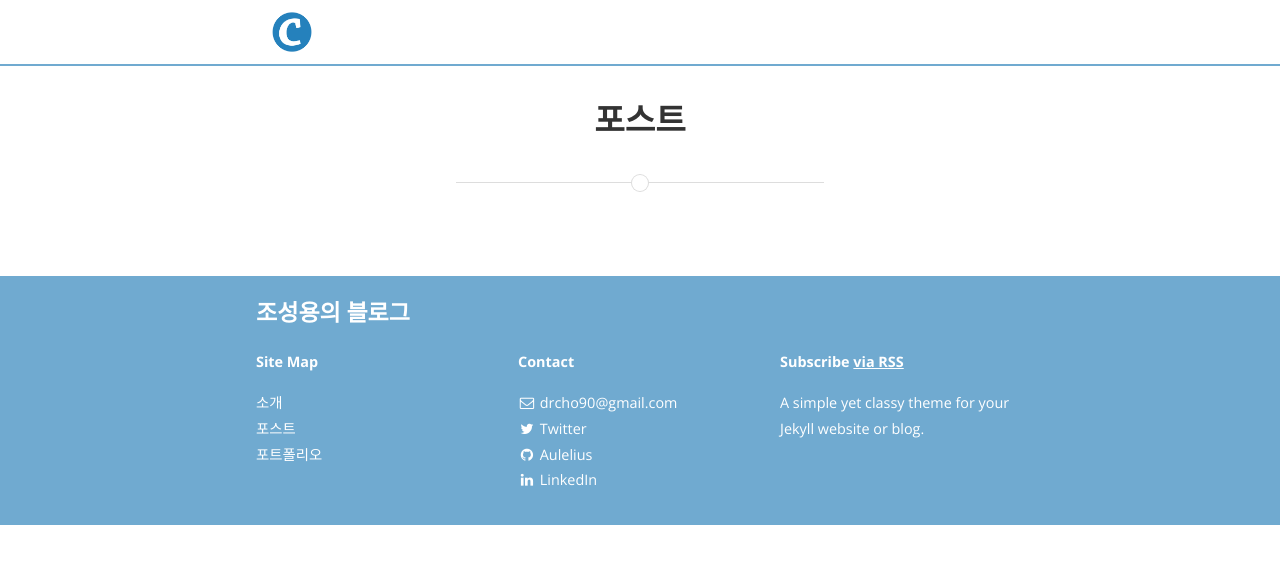
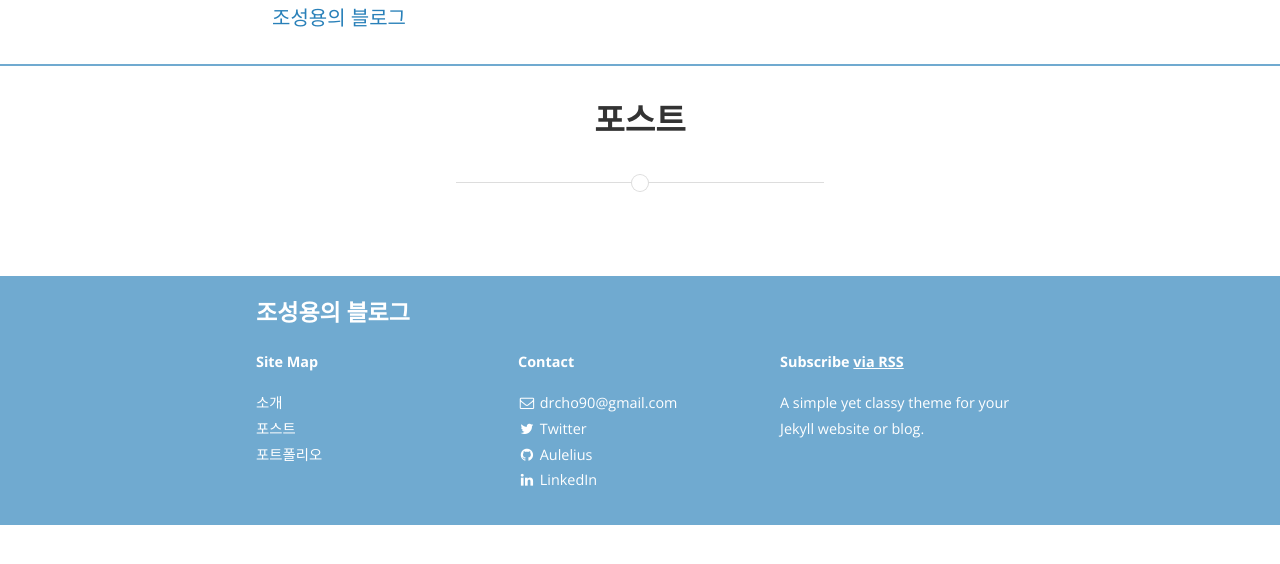
Before and after one commit to Aulelius/Aulelius.github.io, a Jekyll site: the page built from posts.md, in a window 1280 px wide. Shown: the top 564 px of the page. Built offline with Jekyll 4.4.1, drawn with Linux system fonts in a browser that asks for light colours; nearby versions of some CDN libraries.

Commit message:
Update _config.yml

```diff
--- a/_config.yml
+++ b/_config.yml
@@ -21,7 +21,6 @@ description: >
 baseurl: "" # the subpath of your site, e.g. /blog/
 url: "https://Aulelius.github.io" # the base hostname & protocol for your site
 cover: "/assets/header.jpg"
-logo: "/assets/logo.png"
 
 # Build settings
 markdown: kramdown
```
